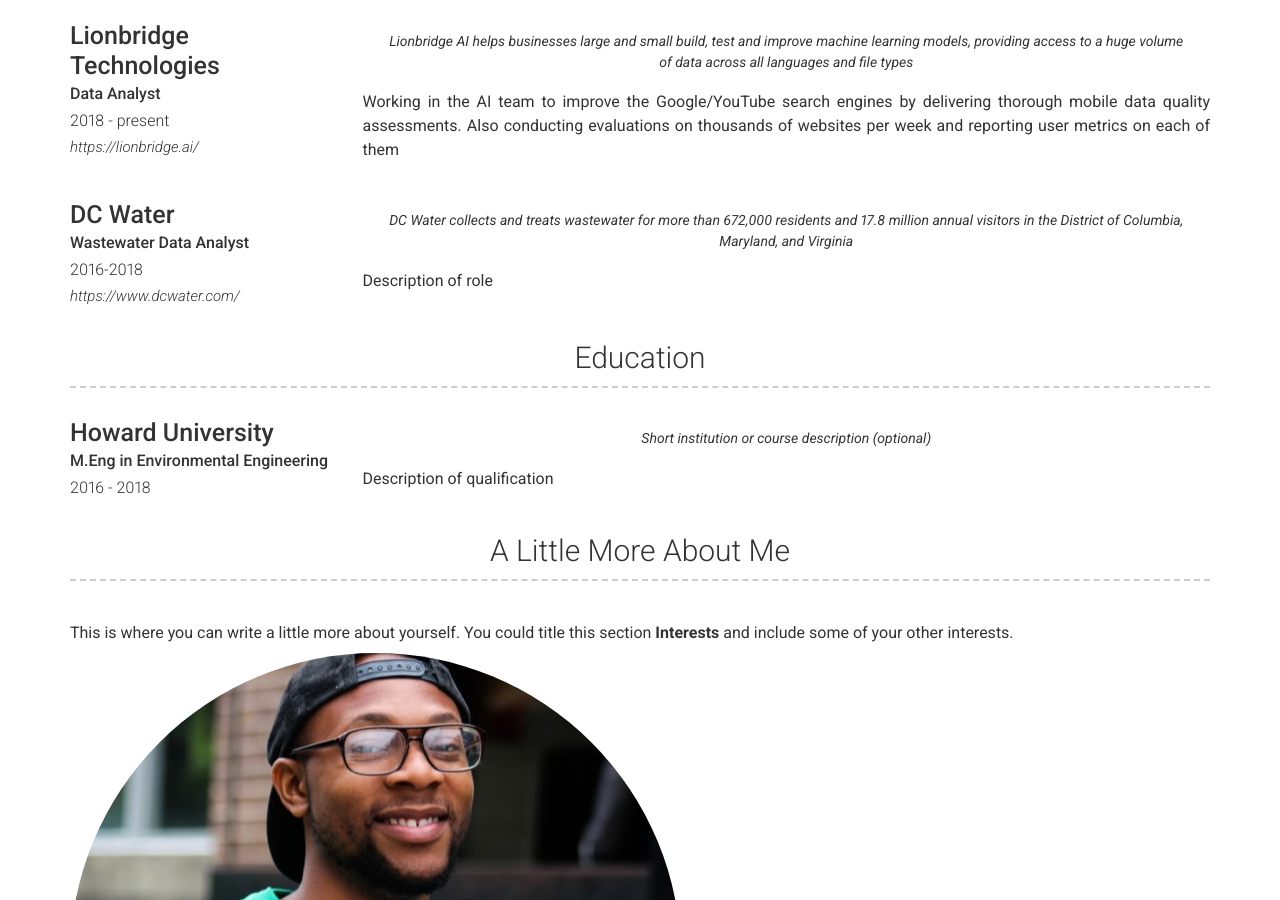
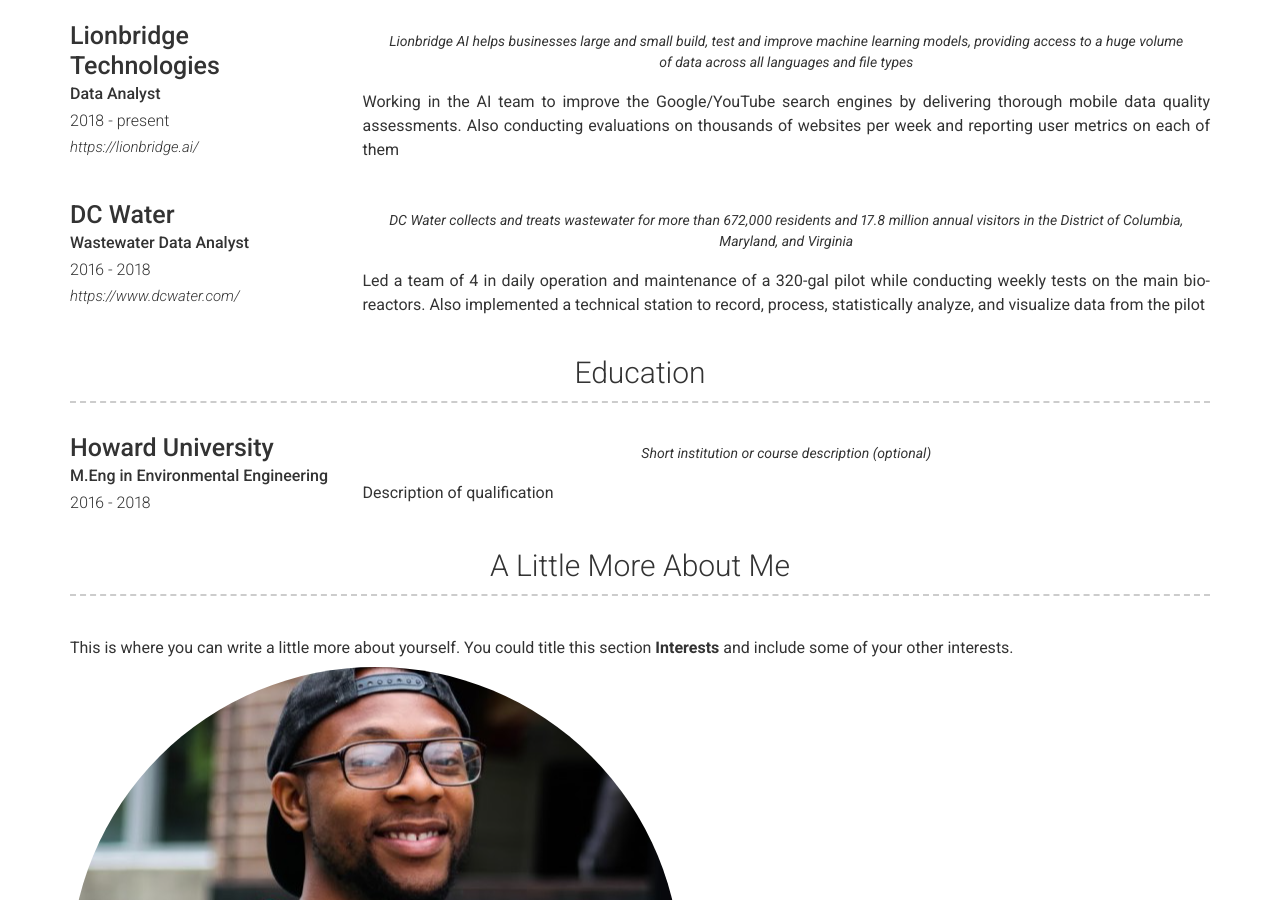
Before and after one commit to OlaOlagunju/cloudgeek.com.ng, a Jekyll site: the page built from index.md, in a window 1280 px wide and 900 px high, scrolled down 825 px. Built offline with Jekyll 4.4.1, drawn with Linux system fonts in a browser that asks for light colours; nearby versions of some CDN libraries.

Commit message:
Update _config.yml

```diff
--- a/_config.yml
+++ b/_config.yml
@@ -95,12 +95,13 @@
       - layout: left
         title: DC Water
         sub_title: Wastewater Data Analyst
-        caption: 2016-2018
+        caption: 2016 - 2018
         link: https://www.dcwater.com/
         quote: >
           DC Water collects and treats wastewater for more than 672,000 residents and 17.8 million annual visitors in the District of Columbia, Maryland, and Virginia
         description: | # this will include new lines to allow paragraphs
-          Description of role
+          Led a team of 4 in daily operation and maintenance of a 320-gal pilot while conducting weekly tests on the main bio-reactors. Also implemented a technical station to record, process, statistically analyze, and visualize data from the pilot
+
   - title: Education
     layout: list
     content:
```
